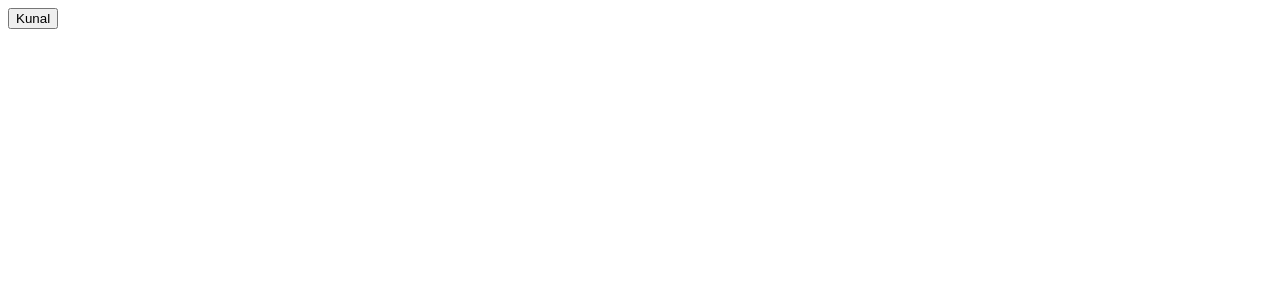
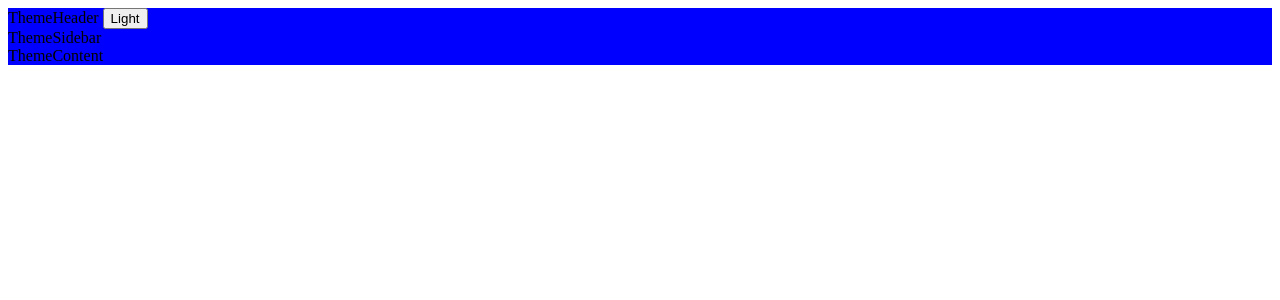
Before and after one commit to kunaladhav/playground, a React (Vite) app: page / in a window 1280 px wide. Shown: the top 300 px of the page. Built offline with nearby package versions, Linux system fonts and the light colour scheme.

Commit message:
Completed Day 53 Assignment

```diff
--- a/src/App.jsx
+++ b/src/App.jsx
@@ -54,7 +54,8 @@
 // import UserDelete from "./Pages/UserDelete";
 // import UserPersistent from "./Pages/UserPersistent";
 // import UseReducerShop from "./Pages/UseReducerShop";
-import ShopApp from "./Pages/ShopApp";
+// import ShopApp from "./Pages/ShopApp";
+import ThemePage from "./Pages/ThemePage";
 
 function App() {
   // const [cart, setCart] = useState([]);
@@ -121,7 +122,8 @@ function App() {
         {/* <UserDelete /> */}
         {/* <UserPersistent /> */}
         {/* <UseReducerShop /> */}
-        <ShopApp />
+        {/* <ShopApp /> */}
+        <ThemePage />
       </div>
     </>
   );
--- /dev/null
+++ b/src/Pages/ThemePage.jsx
@@ -0,0 +1,23 @@
+import { useState } from "react";
+import ThemeContent from "../components/ThemeContent";
+import ThemeHeader from "../components/ThemeHeader";
+import ThemeSidebar from "../components/ThemeSidebar";
+import { ThemeContext } from "../context/ThemeContext";
+
+const ThemePage = () => {
+  const [theme, setTheme] = useState("Light");
+
+  return (
+    <div>
+      <div>
+        <ThemeContext.Provider value={{ theme, setTheme }}>
+          <ThemeHeader />
+          <ThemeSidebar />
+          <ThemeContent />
+        </ThemeContext.Provider>
+      </div>
+    </div>
+  );
+};
+
+export default ThemePage;
--- /dev/null
+++ b/src/components/ThemeContent.jsx
@@ -0,0 +1,20 @@
+import { useContext } from "react";
+import { ThemeContext } from "../context/ThemeContext";
+
+const ThemeContent = () => {
+  const { theme } = useContext(ThemeContext);
+
+  return (
+    <div>
+      <div
+        style={{
+          backgroundColor: theme === "Light" ? "blue" : "white",
+        }}
+      >
+        ThemeContent
+      </div>
+    </div>
+  );
+};
+
+export default ThemeContent;
--- /dev/null
+++ b/src/components/ThemeHeader.jsx
@@ -0,0 +1,27 @@
+import { useContext } from "react";
+import { ThemeContext } from "../context/ThemeContext";
+
+const ThemeHeader = () => {
+  const { theme, setTheme } = useContext(ThemeContext);
+
+  return (
+    <div>
+      <div
+        style={{
+          backgroundColor: theme === "Light" ? "blue" : "white",
+        }}
+      >
+        ThemeHeader{" "}
+        <button
+          onClick={() =>
+            setTheme((prev) => (prev === "Light" ? "Dark" : "Light"))
+          }
+        >
+          {theme === "Light" ? "Light" : "Dark"}
+        </button>
+      </div>
+    </div>
+  );
+};
+
+export default ThemeHeader;
--- /dev/null
+++ b/src/components/ThemeSidebar.jsx
@@ -0,0 +1,20 @@
+import { useContext } from "react";
+import { ThemeContext } from "../context/ThemeContext";
+
+const ThemeSidebar = () => {
+  const { theme } = useContext(ThemeContext);
+
+  return (
+    <div>
+      <div
+        style={{
+          backgroundColor: theme === "Light" ? "blue" : "white",
+        }}
+      >
+        ThemeSidebar
+      </div>
+    </div>
+  );
+};
+
+export default ThemeSidebar;
--- /dev/null
+++ b/src/context/ThemeContext.jsx
@@ -0,0 +1,3 @@
+import { createContext } from "react";
+
+export const ThemeContext = createContext(null);
```
